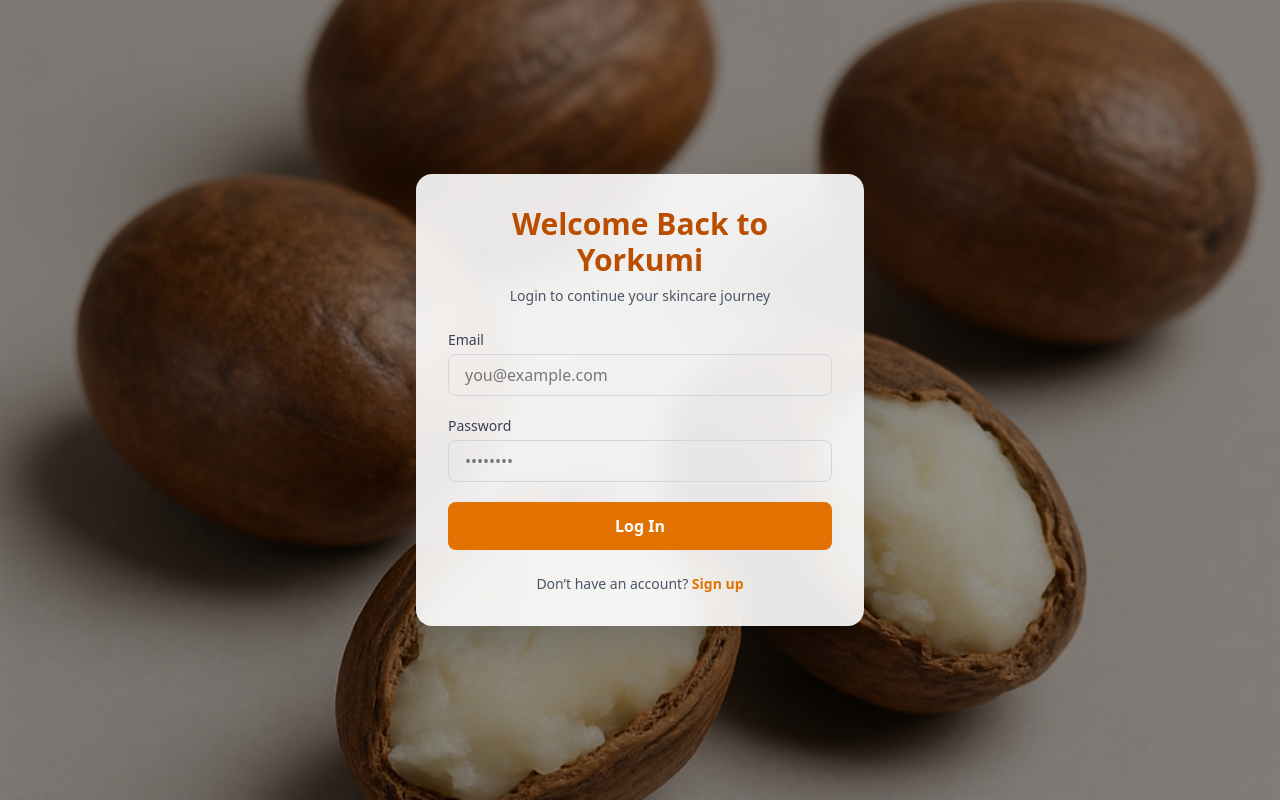
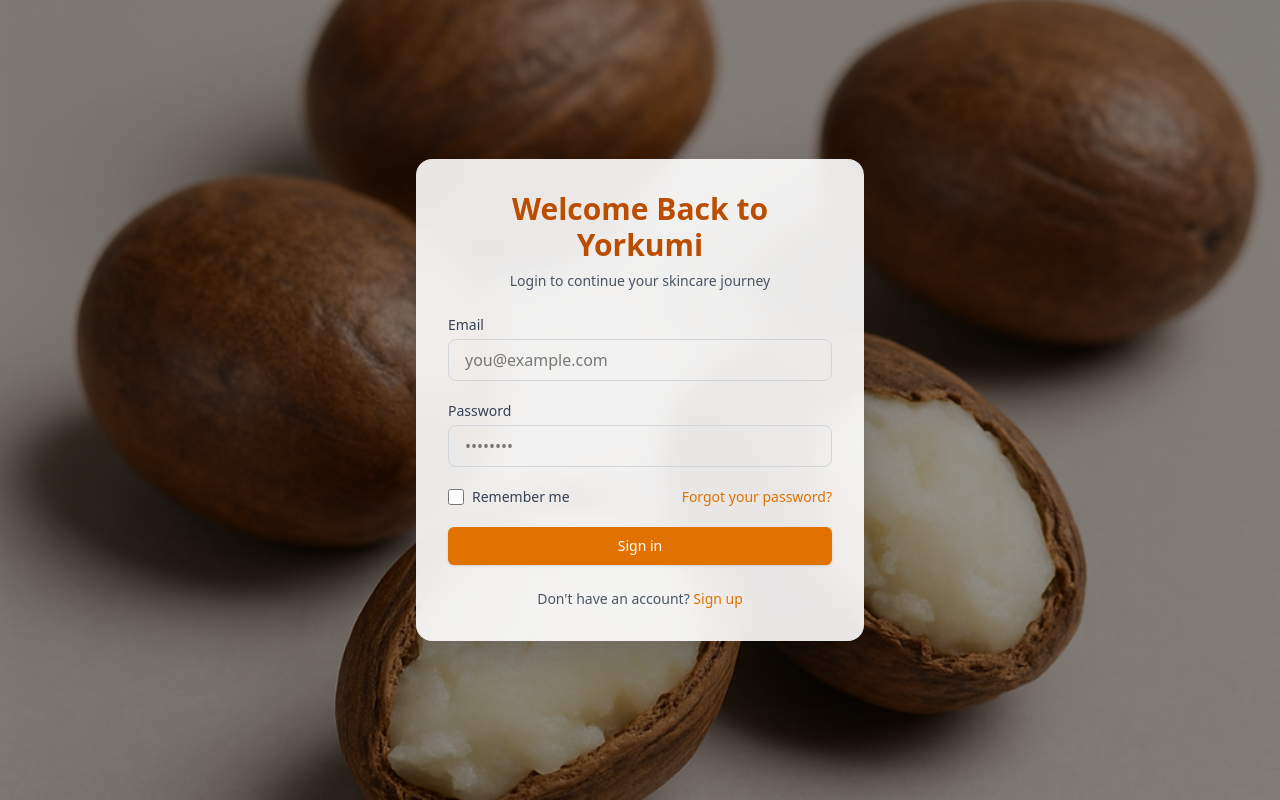
Before and after one commit to Mest-Dev-Nexus/yorkumi-frontend, a React (Vite) app: page /login in a window 1280 px wide. Built offline with nearby package versions, Linux system fonts and the light colour scheme.

Commit message:
worked on the login

```diff
--- a/src/pages/auth/Login.jsx
+++ b/src/pages/auth/Login.jsx
@@ -1,10 +1,53 @@
-import { Link } from "react-router-dom";
+import React, { useState } from "react";
+import { Link, useNavigate } from "react-router-dom";
+import { apiLogin } from "../../services/auth";
 
 export default function LoginForm() {
+  const navigate = useNavigate();
+  const [error, setError] = useState("");
+  const [loading, setLoading] = useState(false);
+  const [formData, setFormData] = useState({
+    email: "",
+    password: "",
+  });
+
+  const handleChange = (e) => {
+    const { name, value } = e.target;
+    setFormData(prev => ({
+      ...prev,
+      [name]: value
+    }));
+  };
+
+  const handleSubmit = async (e) => {
+    e.preventDefault();
+    setError("");
+
+    // Basic validation
+    if (!formData.email || !formData.password) {
+      setError("Please fill in all fields");
+      return;
+    }
+
+    try {
+      setLoading(true);
+      const response = await apiLogin(formData.email, formData.password);
+
+      if (response.data) {
+        console.log("Login successful:", response.data);
+        // Redirect to dashboard or home page
+        navigate("/dashboard");
+      }
+    } catch (err) {
+      console.error("Login error:", err);
+      setError(err.response?.data?.message || "Invalid email or password. Please try again.");
+    } finally {
+      setLoading(false);
+    }
+  };
+
   return (
-    <div
-      className="min-h-screen flex items-center justify-center bg-[url('assets/images/shea.png')] bg-cover bg-center">
-
+    <div className="min-h-screen flex items-center justify-center bg-[url('assets/images/shea.png')] bg-cover bg-center">
       {/* Overlay */}
       <div className="absolute inset-0 bg-black/40 z-0" />
 
@@ -15,43 +58,85 @@
           <p className="mt-2 text-sm text-gray-600">Login to continue your skincare journey</p>
         </div>
 
-        <form className="space-y-5">
+        {error && (
+          <div className="bg-red-100 border border-red-400 text-red-700 px-4 py-3 rounded relative" role="alert">
+            <span className="block sm:inline">{error}</span>
+          </div>
+        )}
+
+        <form className="space-y-5" onSubmit={handleSubmit}>
           <div>
-            <label htmlFor="email" className="block text-sm font-medium text-gray-700">Email</label>
+            <label htmlFor="email" className="block text-sm font-medium text-gray-700">
+              Email
+            </label>
             <input
               type="email"
               id="email"
+              name="email"
+              value={formData.email}
+              onChange={handleChange}
               className="mt-1 w-full px-4 py-2 border border-gray-300 rounded-lg focus:outline-none focus:ring-2 focus:ring-amber-500"
               placeholder="you@example.com"
               required
+              disabled={loading}
             />
           </div>
 
           <div>
-            <label htmlFor="password" className="block text-sm font-medium text-gray-700">Password</label>
+            <label htmlFor="password" className="block text-sm font-medium text-gray-700">
+              Password
+            </label>
             <input
               type="password"
               id="password"
+              name="password"
+              value={formData.password}
+              onChange={handleChange}
               className="mt-1 w-full px-4 py-2 border border-gray-300 rounded-lg focus:outline-none focus:ring-2 focus:ring-amber-500"
               placeholder="••••••••"
               required
+              disabled={loading}
             />
           </div>
 
-          <button
-            type="submit"
-            className="w-full py-3 bg-amber-600 text-white font-semibold rounded-lg hover:bg-amber-700 transition duration-300"
-          >
-            Log In
-          </button>
+          <div className="flex items-center justify-between">
+            <div className="flex items-center">
+              <input
+                id="remember-me"
+                name="remember-me"
+                type="checkbox"
+                className="h-4 w-4 text-amber-600 focus:ring-amber-500 border-gray-300 rounded"
+              />
+              <label htmlFor="remember-me" className="ml-2 block text-sm text-gray-700">
+                Remember me
+              </label>
+            </div>
+
+            <div className="text-sm">
+              <Link to="/forgot-password" className="font-medium text-amber-600 hover:text-amber-500">
+                Forgot your password?
+              </Link>
+            </div>
+          </div>
+
+
+          <div>
+            <button
+              type="submit"
+              disabled={loading}
+              className="w-full flex justify-center py-2 px-4 border border-transparent rounded-md shadow-sm text-sm font-medium text-white bg-amber-600 hover:bg-amber-700 focus:outline-none focus:ring-2 focus:ring-offset-2 focus:ring-amber-500 disabled:opacity-50 disabled:cursor-not-allowed"
+            >
+              {loading ? 'Signing in...' : 'Sign in'}
+            </button>
+          </div>
         </form>
 
-        <p className="text-center text-sm text-gray-600">
-          Don’t have an account?{" "}
-          <Link to="/signup" className="text-amber-600 font-semibold hover:underline">
+        <div className="text-sm text-center">
+          <span className="text-gray-600">Don't have an account? </span>
+          <Link to="/signup" className="font-medium text-amber-600 hover:text-amber-500">
             Sign up
           </Link>
-        </p>
+        </div>
       </div>
     </div>
   );
--- a/src/pages/auth/Signup.jsx
+++ b/src/pages/auth/Signup.jsx
@@ -36,13 +36,29 @@
     return errors;
   };
 
+  const validateUsername = (username) => {
+    if (!/^[a-zA-Z0-9]+$/.test(username)) {
+      return "Username must only contain letters and numbers (no spaces or special characters)";
+    }
+    return null;
+  };
+
   const handleSubmit = async (event) => {
     event.preventDefault();
     const password = event.target.password.value;
-    const errors = validatePassword(password);
+    const username = event.target.username.value;
 
-    if (errors.length > 0) {
-      setPasswordError(errors.join("\n"));
+    // Validate password
+    const passwordErrors = validatePassword(password);
+    if (passwordErrors.length > 0) {
+      setPasswordError(passwordErrors.join("\n"));
+      return;
+    }
+
+    // Validate username
+    const usernameError = validateUsername(username);
+    if (usernameError) {
+      setError(usernameError);
       return;
     }
 
@@ -50,19 +66,25 @@
     setError(null);
     setSuccessMessage(null);
 
-    const formData = new FormData(event.target);
+    // Create the request body object
+    const requestBody = {
+      email: event.target.email.value,
+      username: event.target.username.value,
+      password: password,
+      whatsappnumber: event.target.whatsappnumber.value,
+      role: event.target.role.value,
+      fullName: event.target.fullName.value,
+      address: {
+        address1: event.target['address[address1]'].value,
+        city: event.target['address[city]'].value,
+        country: event.target['address[country]'].value,
+        region: event.target['address[region]'].value,
+        postalCode: event.target['address[postalCode]'].value
+      }
+    };
 
     try {
-      // Add address fields as nested object
-      const addressFields = ['address1', 'city', 'country', 'region', 'postalCode'];
-      addressFields.forEach(field => {
-        const value = event.target[`address[${field}]`]?.value;
-        if (value) {
-          formData.append(`address[${field}]`, value);
-        }
-      });
-
-      const response = await apiSignup(formData);
+      const response = await apiSignup(requestBody);
       console.log('Registration successful:', response.data);
       setSuccessMessage('Registration successful! Redirecting to login...');
       setTimeout(() => {
@@ -133,8 +155,10 @@
               <input
                 type="text"
                 name="username"
-                placeholder="Choose a username"
+                placeholder="e.g., johndoe123"
                 className="w-full px-4 py-3 border border-gray-200 rounded-lg focus:outline-none focus:ring-2 focus:ring-amber-500 focus:border-transparent transition-all placeholder-gray-400"
+                pattern="[A-Za-z0-9]+"
+                title="Only letters and numbers are allowed (no spaces or special characters)"
                 required
                 disabled={loading}
               />
--- a/src/services/auth.js
+++ b/src/services/auth.js
@@ -1,10 +1,49 @@
 import { apiClient } from "./config";
 
-export const apiSignup = async (payload) => {
-  const config = {
-    headers: {
-      'Content-Type': 'multipart/form-data'
-    }
-  };
-  return apiClient.post("user/register", payload, config);
+// Save token and user data to localStorage
+const saveAuthData = (token, user) => {
+  localStorage.setItem('token', token);
+  localStorage.setItem('user', JSON.stringify(user));
+  apiClient.defaults.headers.common['Authorization'] = `Bearer ${token}`;
 };
+
+// Clear auth data
+const clearAuthData = () => {
+  localStorage.removeItem('token');
+  localStorage.removeItem('user');
+  delete apiClient.defaults.headers.common['Authorization'];
+};
+
+// Signup user
+export const apiSignup = async (userData) => {
+  const response = await apiClient.post("/user/register", userData);
+  if (response.data.accessToken) {
+    saveAuthData(response.data.accessToken, response.data.User);
+  }
+  return response;
+};
+
+// Login user
+export const apiLogin = async (email, password) => {
+  const response = await apiClient.post("/user/login", { email, password });
+  if (response.data.accessTokenLogin) {
+    saveAuthData(response.data.accessTokenLogin, response.data.User);
+  }
+  return response;
+};
+
+// Logout user
+export const apiLogout = () => {
+  clearAuthData();
+};
+
+// Get current user
+export const getCurrentUser = () => {
+  const user = localStorage.getItem('user');
+  return user ? JSON.parse(user) : null;
+};
+
+// Check if user is authenticated
+export const isAuthenticated = () => {
+  return !!localStorage.getItem('token');
+};
```
